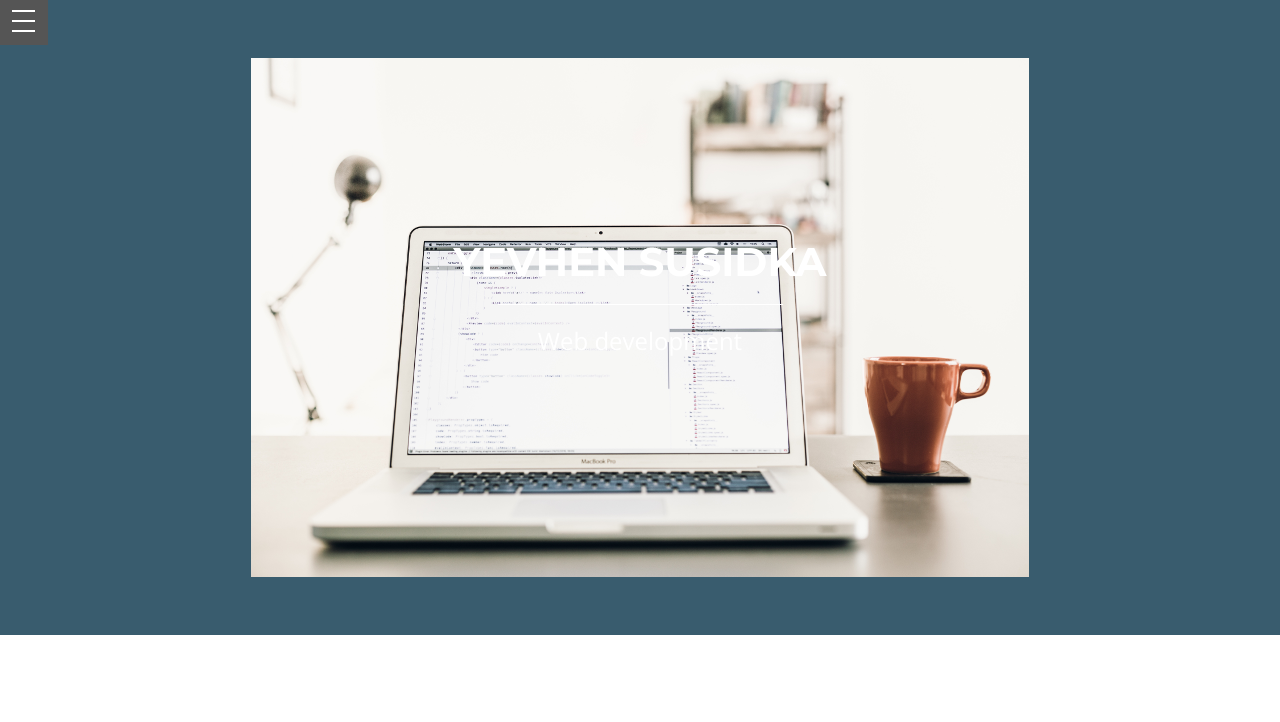
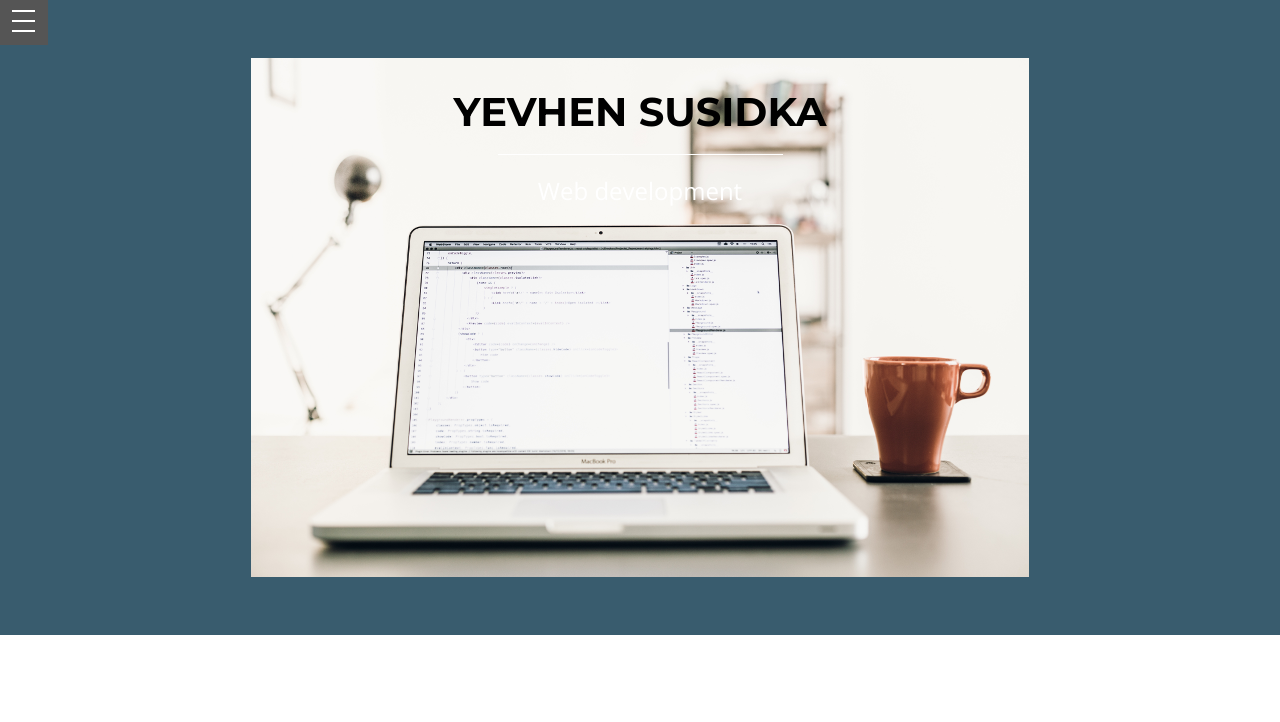
Before and after one commit to YevhenSu/Portfolio_freeCodeCamp, a plain HTML site: page index.html in a window 1280 px wide. Shown: the top 722 px of the page. Drawn offline with nearby package versions, Linux system fonts and the light colour scheme.

Commit message:
Update style.css

```diff
--- a/css/style.css
+++ b/css/style.css
@@ -199,12 +199,13 @@ Intro
 	width:100%;
 	margin-top:200px;
 	z-index:1000;
+	margin-top: 50px;
 }
 #intro .brand {
 	margin-top: 40px;
 }
 .intro-text h1 a {
-	color:#fff;
+	color:#000;
 	text-align:center;
 	font-weight: 700;
 	font-size: 40px;
```
